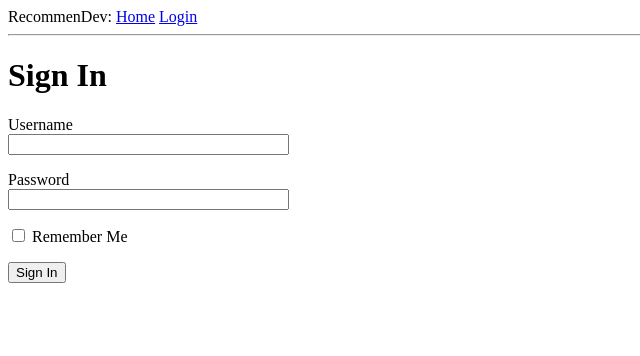
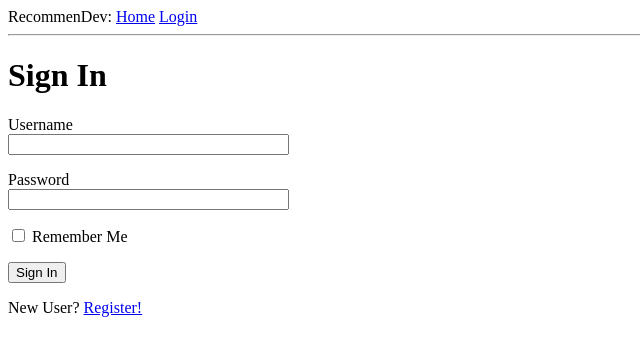
Before and after one commit to cj1803cj/FinalYearProject, a Flask app: page /login in a window 1280 px wide. Shown: the top 356 px of the page, without its empty margins (0-640 px from the left). Run offline with Flask 2, Linux system fonts and the light colour scheme; parts of the project's set-up code (start-up, migrations or seed data) failed here and were passed over; some libraries are stand-ins or nearby versions.

Commit message:
Added link to register page in login.html

```diff
--- a/app/templates/login.html
+++ b/app/templates/login.html
@@ -21,4 +21,6 @@
         <p>{{ form.remember_me() }} {{ form.remember_me.label }}</p>
         <p>{{ form.submit() }}</p>
     </form>
+
+    <p>New User? <a href="{{ url_for('register') }}">Register!</a></p>
 {% endblock %}
```
